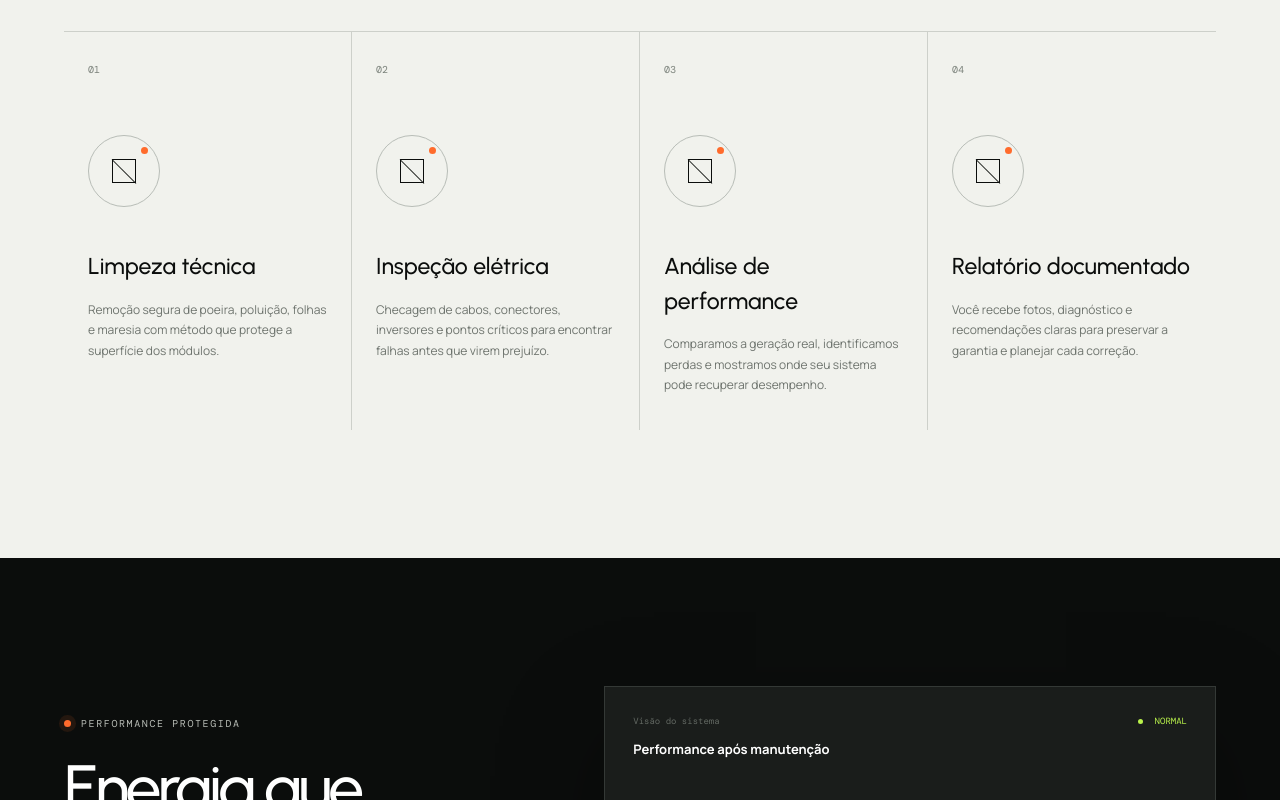
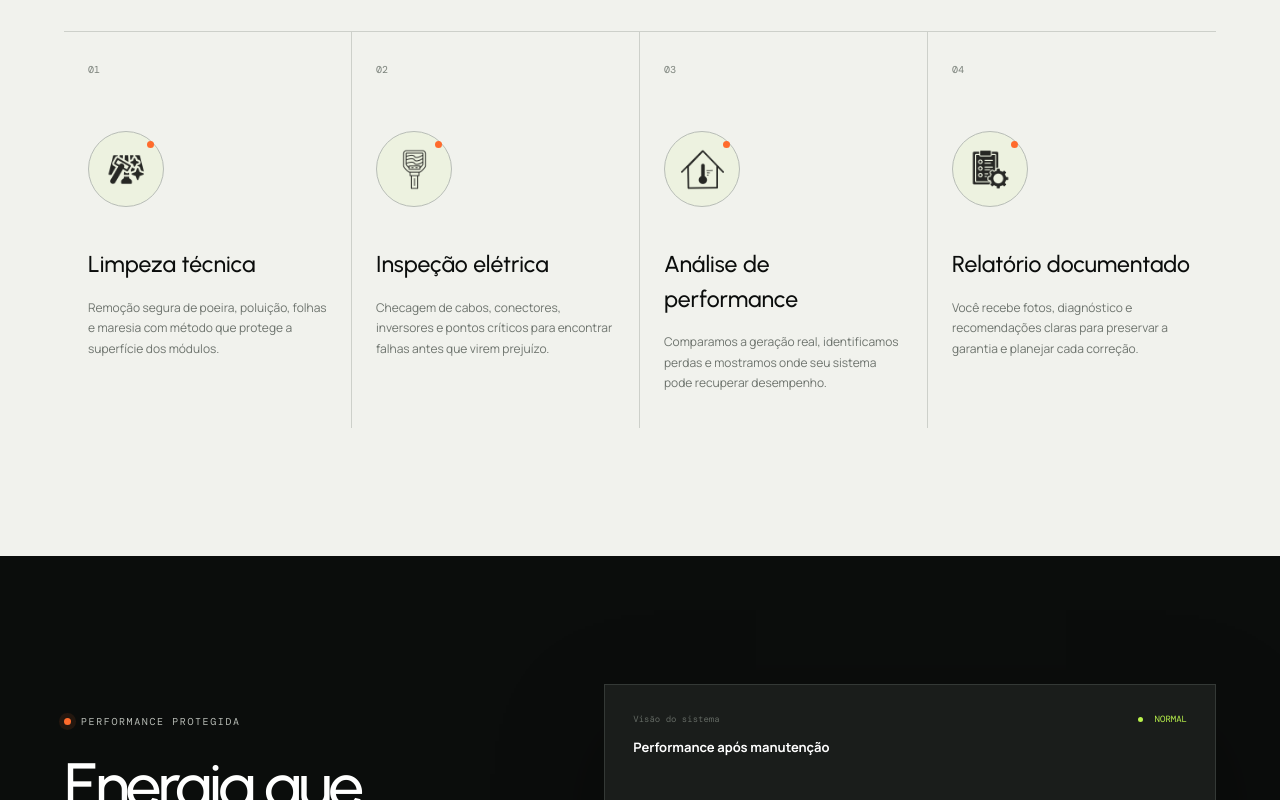
Before and after one commit to sungridsolar01/SITESUNGRID2, a Next.js app: page / in a window 1280 px wide. Shown: the part 1440-2240 px from the top of the page. Built offline with nearby package versions, Linux system fonts and the light colour scheme.

Commit message:
Add Noun Project icons to home page

```diff
--- a/app/globals.css
+++ b/app/globals.css
@@ -75,9 +75,8 @@ h1 em, h2 em { color: #737874; font-weight: 500; text-decoration: underline; tex
 .service-grid { display: grid; grid-template-columns: repeat(4,1fr); border-top: 1px solid #cdd0ca; }
 .service-card { padding: 30px 24px 34px; min-height: 380px; border-right: 1px solid #cdd0ca; display: flex; flex-direction: column; transition: background .3s, color .3s; }.service-card:last-child { border-right: 0; }.service-card:hover { background: var(--ink); color: white; }
 .service-number { font-family: "DM Mono"; color: #7a817a; font-size: 10px; }
-.service-icon { width: 72px; height: 72px; margin: 58px 0 42px; position: relative; display: grid; place-items: center; border: 1px solid #b8bdb7; border-radius: 50%; }
-.service-icon i { position: absolute; background: #141714; }.service-icon i:nth-child(1) { width: 24px; height: 24px; border: 1px solid currentColor; background: transparent; }.service-icon i:nth-child(2) { width: 34px; height: 1px; transform: rotate(45deg); }.service-icon i:nth-child(3) { width: 7px; height: 7px; background: var(--orange); border-radius: 50%; right: 11px; top: 11px; }
-.service-card:hover .service-icon i:nth-child(2) { background: var(--lime); }.service-card h3 { font-family: "Urbanist"; font-size: 23px; margin: 0 0 16px; }.service-card p { color: #6e746e; font-size: 12px; line-height: 1.7; margin: 0; }.service-card:hover p { color: #9ea49e; }
+.service-icon { width: 76px; height: 76px; margin: 54px 0 40px; position: relative; display: grid; place-items: center; border: 1px solid #b8bdb7; border-radius: 50%; background: color-mix(in srgb, var(--lime) 8%, transparent); transition: transform .25s ease, background .25s ease; }
+.service-icon::after { content: ""; position: absolute; width: 7px; height: 7px; background: var(--orange); border-radius: 50%; right: 9px; top: 9px; }.service-icon img { width: 43px; height: 43px; object-fit: contain; opacity: .84; transition: filter .25s ease, opacity .25s ease; }.service-card:hover .service-icon { transform: translateY(-5px) rotate(-3deg); background: color-mix(in srgb, var(--lime) 18%, transparent); border-color: #697069; }.service-card:hover .service-icon img { filter: invert(1); opacity: .92; }.service-card h3 { font-family: "Urbanist"; font-size: 23px; margin: 0 0 16px; }.service-card p { color: #6e746e; font-size: 12px; line-height: 1.7; margin: 0; }.service-card:hover p { color: #9ea49e; }
 
 .performance { padding: clamp(90px, 10vw, 160px) clamp(24px, 5vw, 84px); display: grid; grid-template-columns: .82fr 1.18fr; gap: clamp(70px, 9vw, 150px); align-items: center; }
 .performance-copy > p { color: #939994; line-height: 1.85; font-size: 14px; max-width: 560px; margin: 30px 0; }.performance-copy ul { list-style: none; padding: 0; display: grid; grid-template-columns: 1fr 1fr; gap: 14px; font-size: 12px; }.performance-copy li span { color: var(--lime); margin-right: 9px; }
@@ -99,7 +98,7 @@ h1 em, h2 em { color: #737874; font-weight: 500; text-decoration: underline; tex
 
 .whatsapp-float { position: fixed; right: clamp(18px, 2.5vw, 34px); bottom: clamp(18px, 2.5vw, 34px); z-index: 14; height: 58px; min-width: 58px; padding: 0 20px; border-radius: 30px; display: flex; align-items: center; gap: 10px; background: #25d366; color: #07150c; box-shadow: 0 18px 45px rgba(0,0,0,.35), 0 0 0 1px rgba(255,255,255,.18) inset; transition: transform .25s ease, box-shadow .25s ease; }.whatsapp-float::after { content: ""; position: absolute; right: 7px; bottom: 1px; width: 12px; height: 12px; background: #25d366; transform: rotate(35deg); border-radius: 1px; z-index: -1; }.whatsapp-float span { width: 28px; height: 28px; border: 2px solid #07150c; border-radius: 50%; display: grid; place-items: center; font-size: 19px; font-weight: 700; transform: rotate(-20deg); }.whatsapp-float strong { font-size: 11px; letter-spacing: .02em; }.whatsapp-float:hover { transform: translateY(-3px); box-shadow: 0 22px 55px rgba(0,0,0,.42), 0 0 0 5px rgba(37,211,102,.12); }
 
-footer { padding: 36px clamp(24px, 5vw, 84px); border-top: 1px solid var(--line); display: grid; grid-template-columns: 1fr 1.5fr 1fr auto; gap: 30px; align-items: center; color: #6f756f; font-size: 9px; }footer .brand { color: white; font-size: 14px; }footer .brand-mark { transform: scale(.75) skew(-12deg); }footer div { display: flex; gap: 24px; }footer a:hover { color: var(--lime); }
+footer { padding: 36px clamp(24px, 5vw, 84px); border-top: 1px solid var(--line); display: grid; grid-template-columns: 1fr 1.5fr 1fr auto; gap: 30px; align-items: center; color: #6f756f; font-size: 9px; }footer .brand { color: white; font-size: 14px; }footer .brand-mark { transform: scale(.75) skew(-12deg); }footer div { display: flex; gap: 24px; }footer a:hover { color: var(--lime); }footer .main-icon-credits { grid-column: 1 / -1; margin: -12px 0 0; font-size: 8px; color: #59615a; }footer .main-icon-credits a { color: #778078; text-decoration: underline; text-underline-offset: 2px; }
 
 .reveal { animation: reveal .8s cubic-bezier(.22,.8,.24,1) both; }.delay-1 { animation-delay: .16s; }@keyframes reveal { from { opacity:0; transform: translateY(24px); } to { opacity:1; transform:none; } }
 
--- a/app/page.tsx
+++ b/app/page.tsx
@@ -3,10 +3,10 @@
 import { useState } from "react";
 
 const services = [
-  { number: "01", title: "Limpeza técnica", text: "Remoção segura de poeira, poluição, folhas e maresia com método que protege a superfície dos módulos." },
-  { number: "02", title: "Inspeção elétrica", text: "Checagem de cabos, conectores, inversores e pontos críticos para encontrar falhas antes que virem prejuízo." },
-  { number: "03", title: "Análise de performance", text: "Comparamos a geração real, identificamos perdas e mostramos onde seu sistema pode recuperar desempenho." },
-  { number: "04", title: "Relatório documentado", text: "Você recebe fotos, diagnóstico e recomendações claras para preservar a garantia e planejar cada correção." },
+  { number: "01", title: "Limpeza técnica", text: "Remoção segura de poeira, poluição, folhas e maresia com método que protege a superfície dos módulos.", icon: "/icons/noun/solar-cleaning.png", credit: "Agan24", iconUrl: "https://thenounproject.com/icon/cleaning-solar-panels-7739765/" },
+  { number: "02", title: "Inspeção elétrica", text: "Checagem de cabos, conectores, inversores e pontos críticos para encontrar falhas antes que virem prejuízo.", icon: "/icons/noun/thermal-imaging.png", credit: "Circlon Tech", iconUrl: "https://thenounproject.com/icon/thermal-imaging-6350357/" },
+  { number: "03", title: "Análise de performance", text: "Comparamos a geração real, identificamos perdas e mostramos onde seu sistema pode recuperar desempenho.", icon: "/icons/noun/energy-performance.png", credit: "Lara", iconUrl: "https://thenounproject.com/icon/energy-performance-4532733/" },
+  { number: "04", title: "Relatório documentado", text: "Você recebe fotos, diagnóstico e recomendações claras para preservar a garantia e planejar cada correção.", icon: "/icons/noun/maintenance-report.png", credit: "Andi Nur Abdillah", iconUrl: "https://thenounproject.com/icon/maintenance-report-8235668/" },
 ];
 
 const plans = [
@@ -106,7 +106,7 @@ export default function Home() {
           {services.map((item) => (
             <article className="service-card" key={item.number}>
               <span className="service-number">{item.number}</span>
-              <div className={`service-icon icon-${item.number}`}><i /><i /><i /></div>
+              <div className="service-icon" aria-hidden="true"><img src={item.icon} alt="" /></div>
               <h3>{item.title}</h3>
               <p>{item.text}</p>
             </article>
@@ -217,6 +217,7 @@ export default function Home() {
         <p>Manutenção solar inteligente para proteger seu investimento.</p>
         <div><a href="#servicos">Serviços</a><a href="#planos">Planos</a><a href="#faq">FAQ</a></div>
         <span>© {new Date().getFullYear()} Sungrid</span>
+        <p className="main-icon-credits">Ícones por {services.map((service, index) => <span key={service.iconUrl}>{index > 0 ? ", " : ""}<a href={service.iconUrl} target="_blank" rel="noreferrer">{service.credit}</a></span>)} via <a href="https://thenounproject.com/" target="_blank" rel="noreferrer">Noun Project</a>.</p>
       </footer>
     </main>
   );
```
Also changed, not shown: public/icons/noun/energy-performance.png (added), 1 other file (tests, documents, lock files or other folders).
